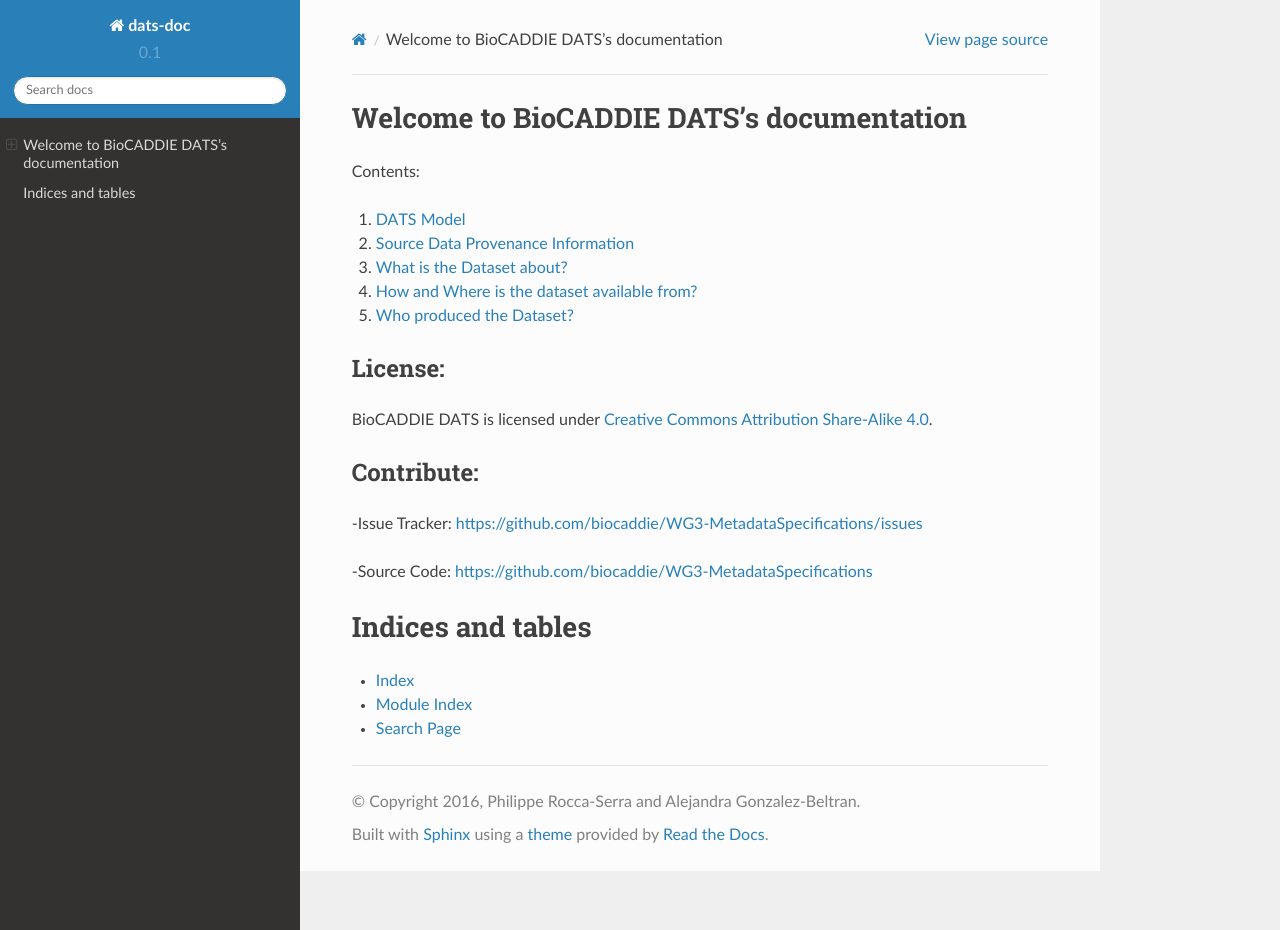
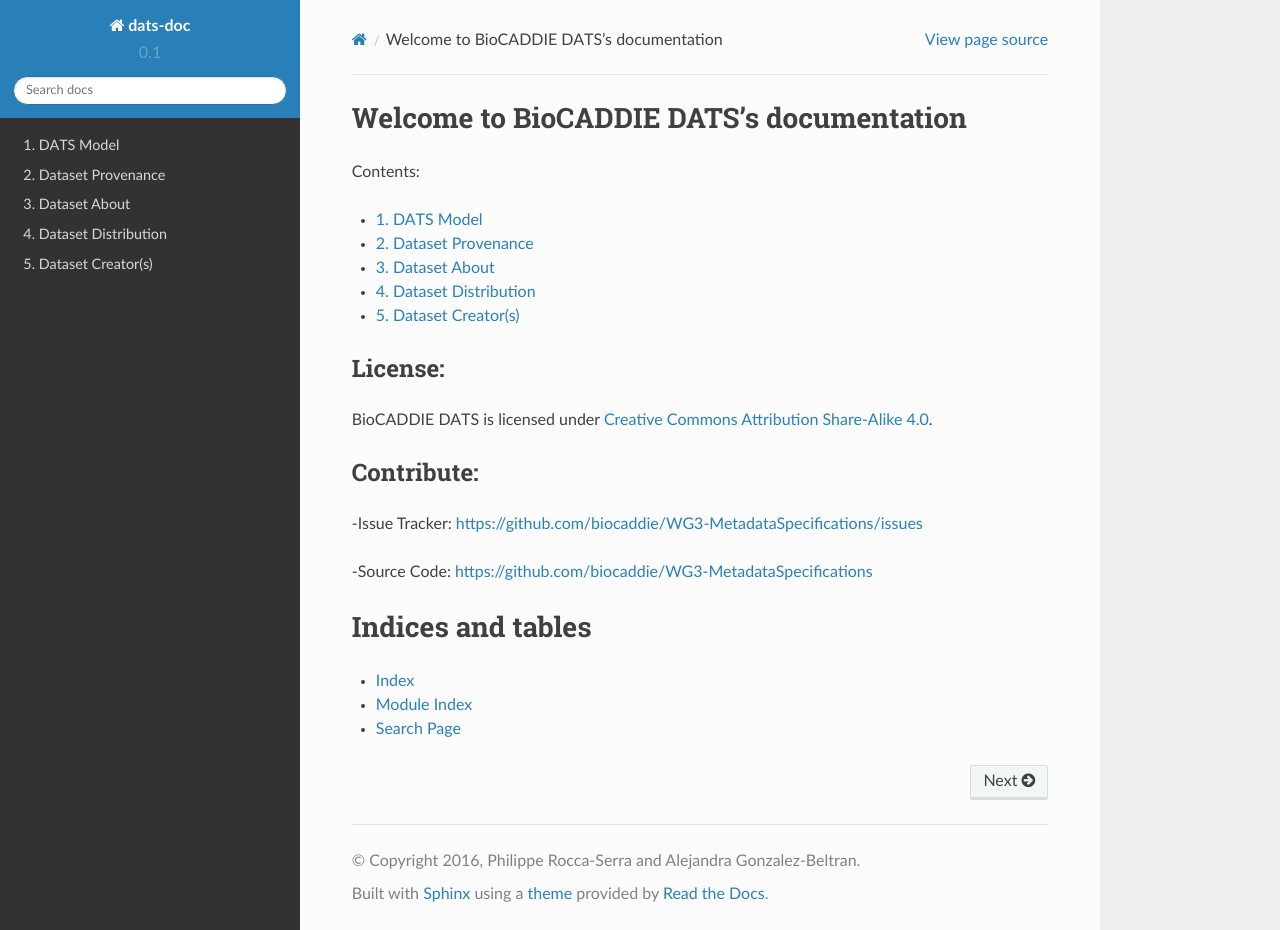
Before and after one commit to datatagsuite/docs, a Sphinx documentation site: the page built from source/index.rst, in a window 1280 px wide and 930 px high. Built offline with Sphinx 7.4.7 and the Read the Docs theme 2.0.0, drawn with Linux system fonts in a browser that asks for light colours.

Commit message:
Adding distribution schema, fixed table of contents

```diff
--- a/source/index.rst
+++ b/source/index.rst
@@ -10,15 +10,18 @@
 
 .. toctree::
    :maxdepth: 2
+   :numbered:
 
-#. :doc:`DATS Model </dats>`
-#. :doc:`Source Data Provenance Information </dataset_provenance>`
-#. :doc:`What is the Dataset about? </dataset_about>`
-#. :doc:`How and Where is the dataset available from? </dataset_distribution>`
-#. :doc:`Who produced the Dataset? </dataset_creator>`
+   dats
+   dataset_provenance
+   dataset_about
+   dataset_distribution
+   dataset_creator
+
 
 License:
--------
+--------
+
 BioCADDIE DATS is licensed under `Creative Commons Attribution Share-Alike 4.0 <https://creativecommons.org/licenses/by-sa/4.0/legalcode>`_.
 
 Contribute:
```
Also changed, not shown: source/dataset_distribution.rst (+3 -85 lines), 1 other file.
